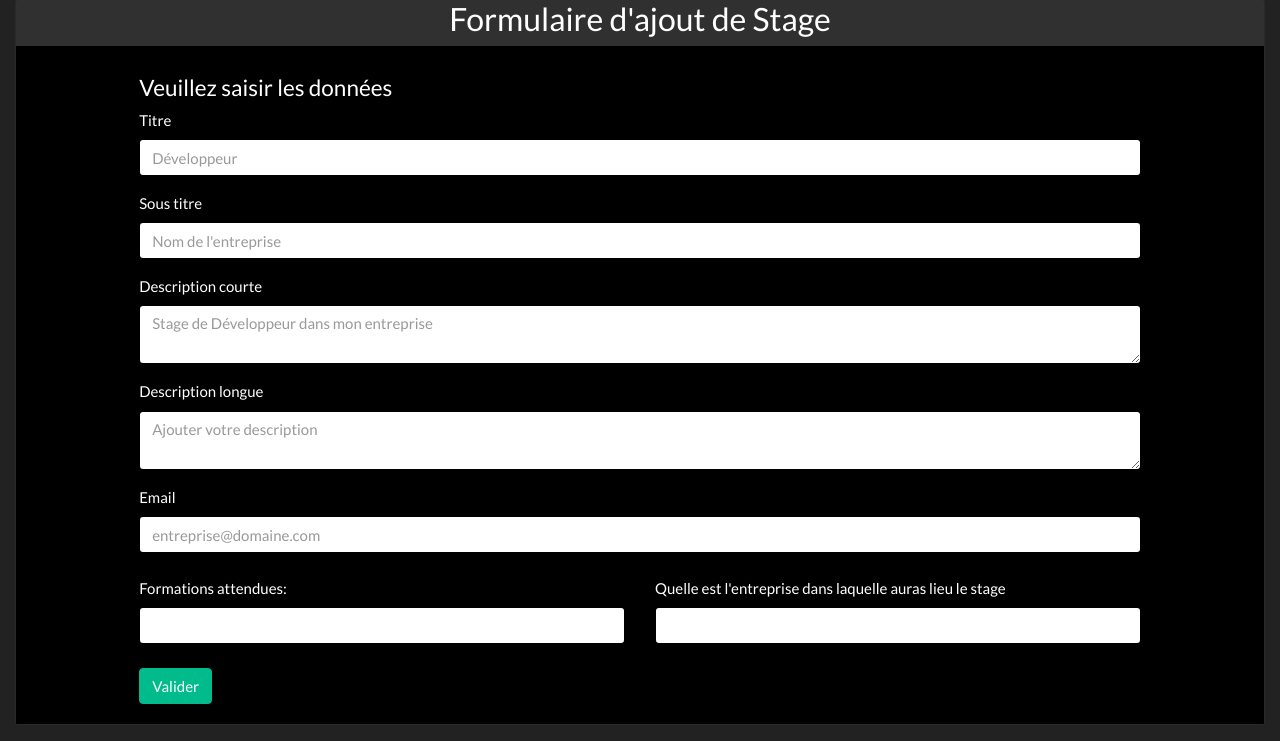
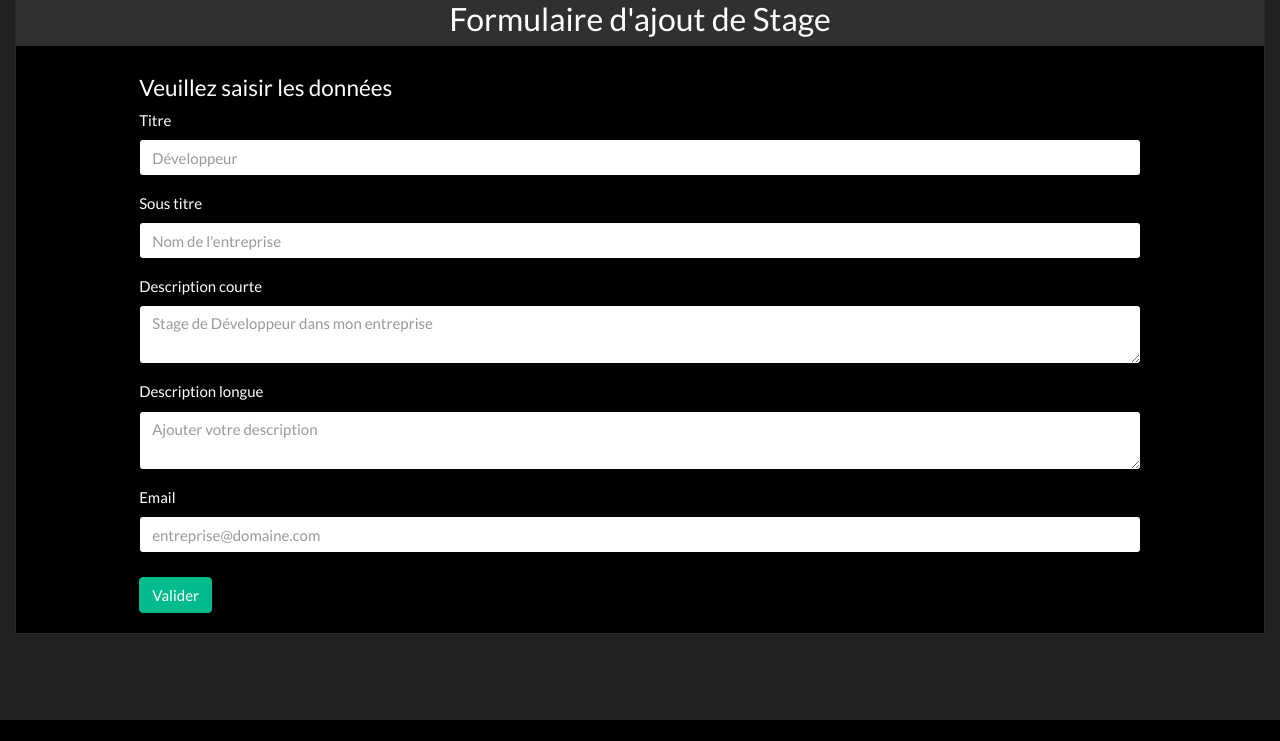
Before and after one commit to richardoot/Prostage, a Symfony app: template templates/pro_stage/ajoutStage.html.twig in a window 1280 px wide. Shown: the part 80-821 px from the top of the page. After the commit the page ends 800 px from the top, so only its background shows below. Run offline with Twig, Linux system fonts and the light colour scheme; the template is opened without the code that fills it, so the values that code supplies are empty; form fields are guessed from the names that the template uses; some libraries are stand-ins or nearby versions.

Commit message:
Modification temporaire du formulaire d'ajout d'un stage

```diff
--- a/src/Form/StageType.php
+++ b/src/Form/StageType.php
@@ -22,7 +22,7 @@ class StageType extends AbstractType
             ->add('descriptionCourte')
             ->add('descriptionLongue')
             ->add('email')
-            ->add('formations',EntityType::class,['class' => Formation::class,
+            /*->add('formations',EntityType::class,['class' => Formation::class,
                                                   'choice_label' => 'nomCourt',
                                                   'multiple' => true,
                                                   'expanded' => true])
@@ -30,7 +30,7 @@ class StageType extends AbstractType
             ->add('entreprise',EntityType::class,['class' => Entreprise::class,
                                                   'choice_label' => 'nom',
                                                   'multiple' => false,
-                                                  'expanded' => true])
+                                                  'expanded' => true])*/
         ;
     }
 
--- a/templates/pro_stage/ajoutStage.html.twig
+++ b/templates/pro_stage/ajoutStage.html.twig
@@ -19,14 +19,14 @@
               {{form_row(formulaire.email,{'attr': {'placeholder': 'entreprise@domaine.com'}})}}
         </div> <!-- Fin col1-->
       </div> <!-- Fin ROW -->
-      <div class="row">
+      <!--div class="row">
         <div class="col-5 offset-1">
-              {{form_row(formulaire.formations,{'label': 'Formations attendues:'})}}
+              {# {form_row(formulaire.formations,{'label': 'Formations attendues:'})} #}
         </div> <!-- Fin col -->
-        <div class="col-5">
-              {{form_row(formulaire.entreprise,{label: 'Quelle est l\'entreprise dans laquelle auras lieu le stage'})}}
+        <!--div class="col-5">
+              {# {form_row(formulaire.entreprise,{label: 'Quelle est l\'entreprise dans laquelle auras lieu le stage'})} #}
         </div> <!-- Fin col -->
-      </div> <!-- Fin ROW -->
+      <!--/div> <!-- Fin ROW -->
       <div class="row">
         <div class="col-10 offset-1">
               <button type="submit" class="btn btn-success"> Valider </button>
```
